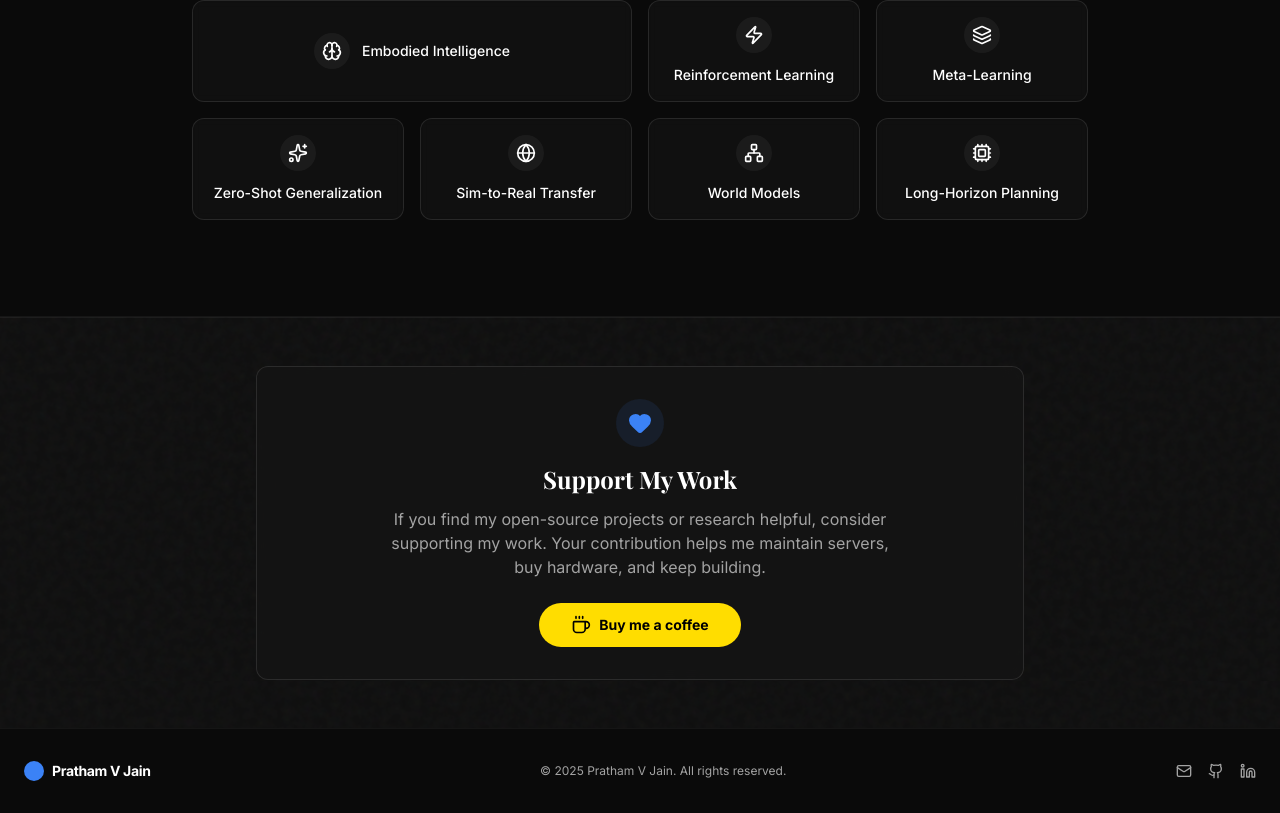
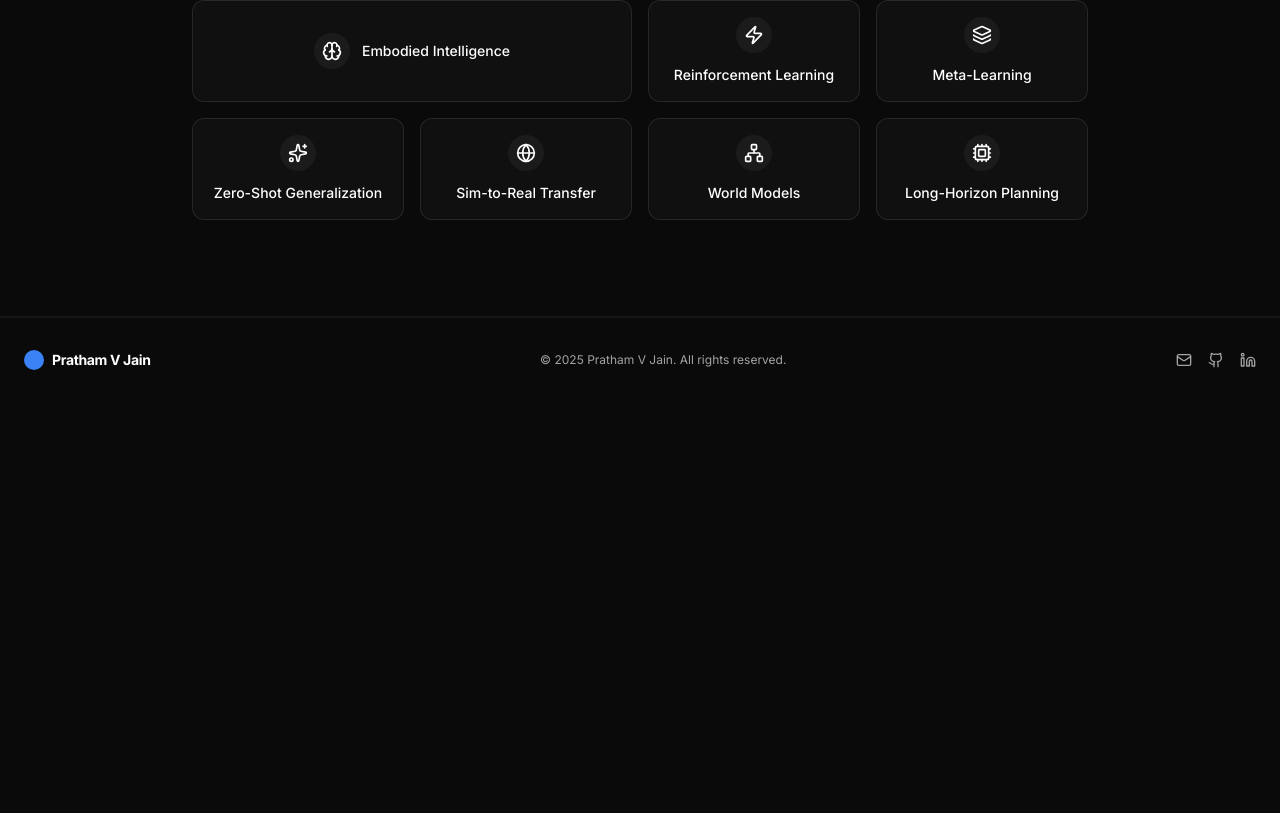
Before and after one commit to prathamv0811/my-portfolio, a Next.js app: page / in a window 1280 px wide. Shown: the part 1879-2692 px from the top of the page. After the commit the page ends 2281 px from the top, so only its background shows below. Built offline with nearby package versions, Linux system fonts and the light colour scheme; a web font is replaced by a local one.

Commit message:
Remove Buy Me Coffee section

```diff
--- a/components/layout/Footer.tsx
+++ b/components/layout/Footer.tsx
@@ -1,12 +1,12 @@
 import Link from "next/link";
 import { Github, Linkedin, Mail, Twitter } from "lucide-react";
 import { Button } from "@/components/ui/button";
-import { Donation } from "@/components/sections/Donation";
+
 
 export function Footer() {
     return (
         <>
-            <Donation />
+
             <footer className="bg-background border-t border-border/40 py-8">
                 <div className="container mx-auto px-4 md:px-6 flex flex-col md:flex-row justify-between items-center gap-4">
                     <div className="flex items-center gap-2">
--- a/components/sections/Donation.tsx
+++ /dev/null
@@ -1,41 +0,0 @@
-"use client";
-
-import { motion } from "framer-motion";
-import { Coffee, Heart } from "lucide-react";
-import { Button } from "@/components/ui/button";
-import { SpotlightCard } from "@/components/ui/spotlight-card";
-
-export function Donation() {
-    return (
-        <section className="py-12 border-t border-white/5 bg-neutral-900/30">
-            <div className="container px-4 md:px-6">
-                <motion.div
-                    initial={{ opacity: 0, y: 20 }}
-                    whileInView={{ opacity: 1, y: 0 }}
-                    viewport={{ once: true }}
-                    transition={{ duration: 0.5 }}
-                    className="max-w-3xl mx-auto"
-                >
-                    <SpotlightCard className="bg-neutral-900/50 backdrop-blur-md border-white/10 p-8 text-center">
-                        <div className="flex justify-center mb-4">
-                            <div className="p-3 rounded-full bg-primary/10 text-primary">
-                                <Heart className="h-6 w-6 fill-current" />
-                            </div>
-                        </div>
-                        <h3 className="text-2xl font-bold font-serif mb-3">Support My Work</h3>
-                        <p className="text-muted-foreground mb-6 max-w-lg mx-auto">
-                            If you find my open-source projects or research helpful, consider supporting my work.
-                            Your contribution helps me maintain servers, buy hardware, and keep building.
-                        </p>
-                        <Button size="lg" className="bg-[#FFDD00] hover:bg-[#FFDD00]/90 text-black font-bold rounded-full gap-2" asChild>
-                            <a href="https://buymeacoffee.com/prathamv0811" target="_blank" rel="noopener noreferrer">
-                                <Coffee className="h-5 w-5" />
-                                Buy me a coffee
-                            </a>
-                        </Button>
-                    </SpotlightCard>
-                </motion.div>
-            </div>
-        </section>
-    );
-}
```
